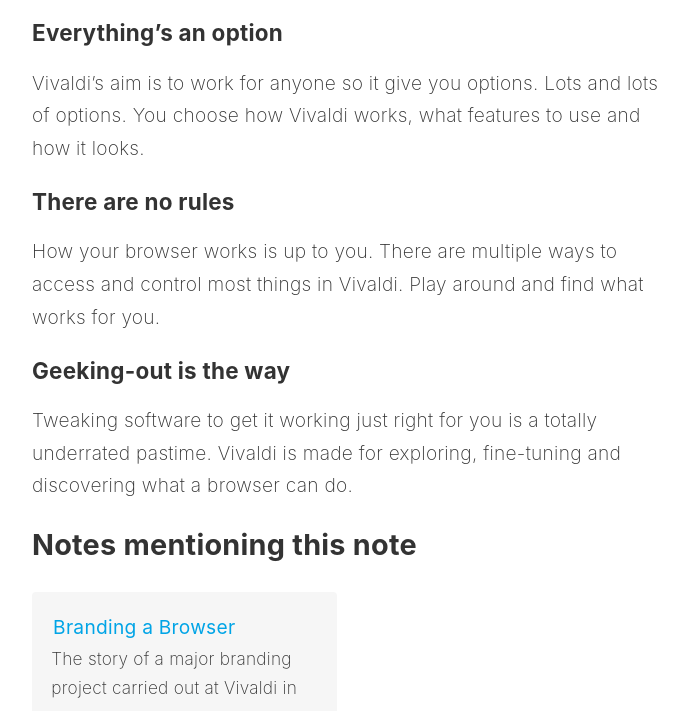
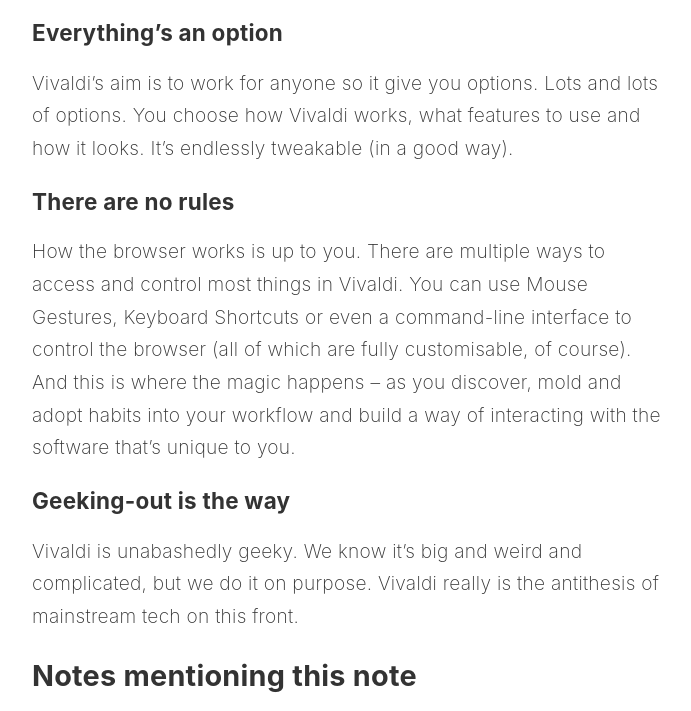
Before and after one commit to jonmccull/digital-garden, a Jekyll site: the page built from _notes/vivaldi.md, in a window 1280 px wide and 900 px high, scrolled down 1721 px, cut to the strip 189-900 px from the top of the window. Shown: the whole strip, without its empty margins (293-984 px from the left). Built offline with Jekyll 4.4.1, drawn with Linux system fonts in a browser that asks for light colours.

Commit message:
Note update: Vivaldi
Signed-off-by: Jon McCullough <jonmccull@pm.me>

```diff
--- a/_notes/vivaldi.md
+++ b/_notes/vivaldi.md
@@ -23,10 +23,10 @@
 <div style="position: relative; padding-bottom: 56.25%; height: 0;"><iframe src="https://www.loom.com/embed/50b155beffe84dfa836a9e4107b3f7c9" frameborder="0" webkitallowfullscreen mozallowfullscreen allowfullscreen style="position: absolute; top: 0; left: 0; width: 100%; height: 100%;"></iframe></div>
 
 ### Everything's an option
-Vivaldi's aim is to work for anyone so it give you options. Lots and lots of options. You choose how Vivaldi works, what features to use and how it looks.
+Vivaldi's aim is to work for anyone so it give you options. Lots and lots of options. You choose how Vivaldi works, what features to use and how it looks. It's endlessly tweakable (in a good way).
 
 ### There are no rules
-How your browser works is up to you. There are multiple ways to access and control most things in Vivaldi. Play around and find what works for you.
+How the browser works is up to you. There are multiple ways to access and control most things in Vivaldi. You can use Mouse Gestures, Keyboard Shortcuts or even a command-line interface to control the browser (all of which are fully customisable, of course). And this is where the magic happens – as you discover, mold and adopt habits into your workflow and build a way of interacting with the software that's unique to you.
 
 ### Geeking-out is the way
-Tweaking software to get it working just right for you is a totally underrated pastime. Vivaldi is made for exploring, fine-tuning and discovering what a browser can do.
+Vivaldi is unabashedly geeky. We know it's big and weird and complicated, but we do it on purpose. Vivaldi really is the antithesis of mainstream tech on this front.
```
